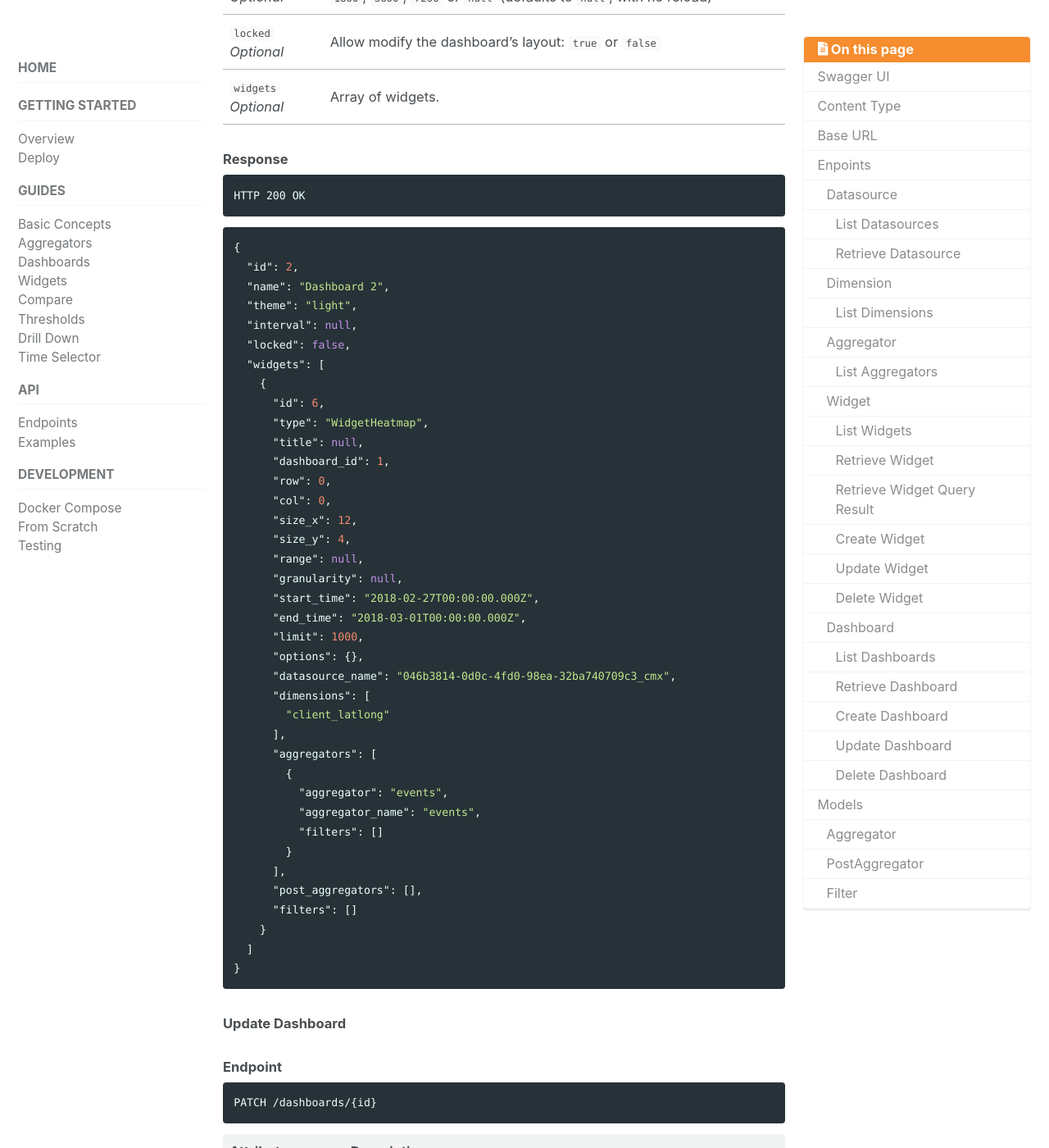
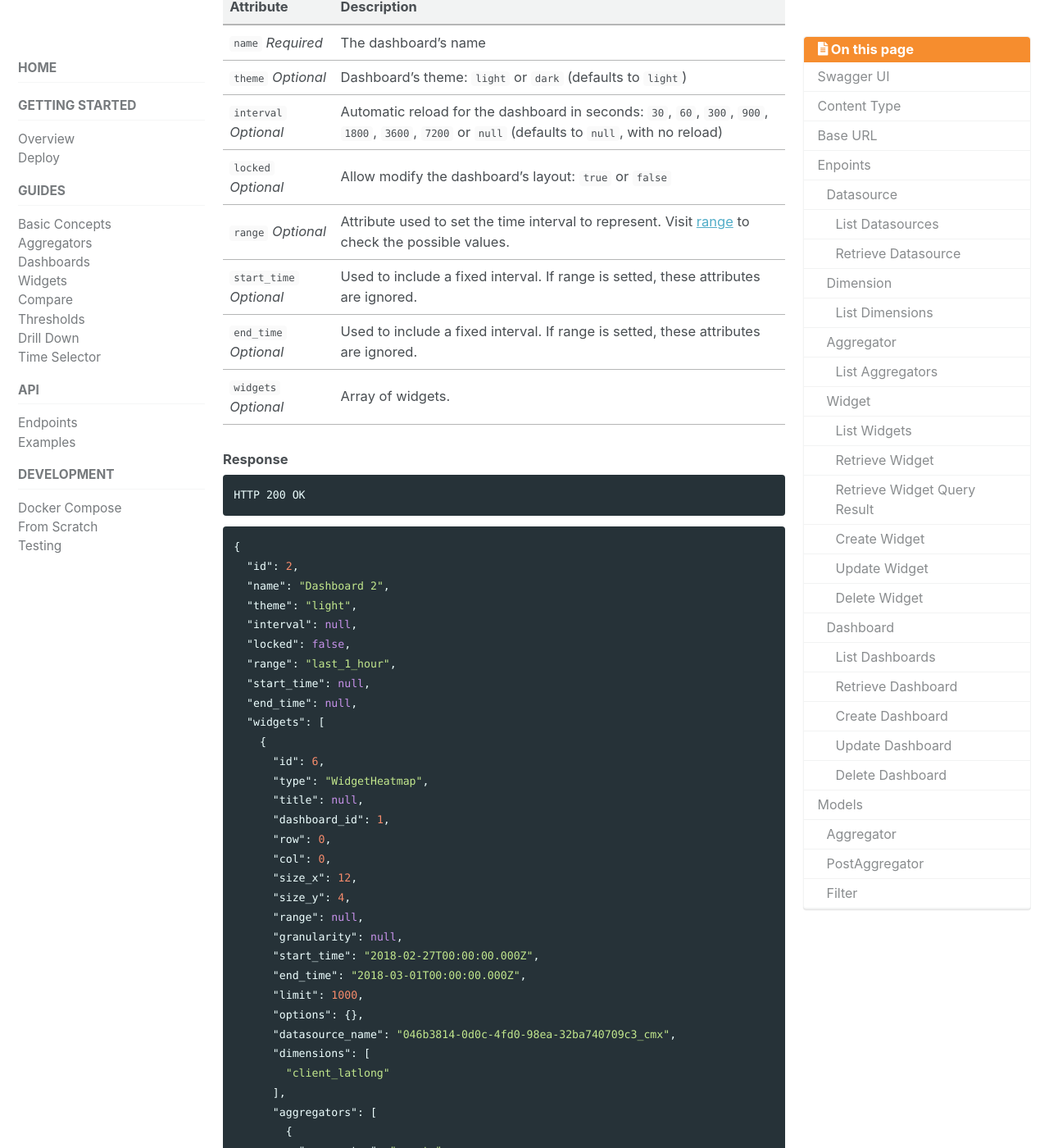
Before and after one commit to wizziebot/wizz-vis, a Jekyll site: the page built from docs/api/endpoints.md, in a window 1280 px wide and 1400 px high, scrolled down 22678 px. Shown: the whole window at 82% size. Built offline with Jekyll 4.4.1, drawn with Linux system fonts in a browser that asks for light colours; nearby versions of some CDN libraries; comment, search, counter and statistics services are not loaded; some of the changed text lies outside the part shown.

Commit message:
WIZZIE-2802: update doc about dashboards in the Endpoints section. (#201)

````diff
--- a/docs/api/endpoints.md
+++ b/docs/api/endpoints.md
@@ -702,6 +702,9 @@ HTTP 200 OK
     "theme": "light",
     "interval": null,
     "locked": false,
+    "range": "last_1_hour",
+    "start_time": null,
+    "end_time": null,
     "widgets": [
       {
         "id": 1,
@@ -788,6 +791,9 @@ HTTP 200 OK
     "theme": "light",
     "interval": null,
     "locked": false,
+    "range": "last_1_hour",
+    "start_time": null,
+    "end_time": null,
     "widgets": [
       {
         "id": 6,
@@ -846,6 +852,9 @@ HTTP 200 OK
   "theme": "light",
   "interval": null,
   "locked": false,
+  "range": "last_1_hour",
+  "start_time": null,
+  "end_time": null,
   "widgets": [
     {
       "id": 6,
@@ -895,6 +904,9 @@ POST /dashboards
 | `theme` *Optional* | Dashboard's theme: `light` or `dark` (defaults to `light`)  |
 | `interval` *Optional* | Automatic reload for the dashboard in seconds: `30`, `60`, `300`, `900`, `1800`, `3600`, `7200` or `null` (defaults to `null`, with no reload) |
 | `locked` *Optional* | Allow modify the dashboard's layout: `true` or `false` |
+| `range` *Optional* | Attribute used to set the time interval to represent. Visit [range]({{ '/guides/widgets#range' | relative_url }}) to check the possible values. |
+| `start_time` *Optional* | Used to include a fixed interval. If range is setted, these attributes are ignored. |
+| `end_time` *Optional* | Used to include a fixed interval. If range is setted, these attributes are ignored. |
 | `widgets` *Optional* | Array of widgets. |
 
 ##### Response
@@ -909,6 +921,9 @@ HTTP 200 OK
   "theme": "light",
   "interval": null,
   "locked": false,
+  "range": "last_1_hour",
+  "start_time": null,
+  "end_time": null,
   "widgets": [
     {
       "id": 6,
@@ -962,6 +977,9 @@ PATCH /dashboards/{id}
 | `theme` *Optional* | Dashboard's theme: `light` or `dark` (defaults to `light`)  |
 | `interval` *Optional* | Automatic reload for the dashboard in seconds: `30`, `60`, `300`, `900`, `1800`, `3600`, `7200` or `null` (defaults to `null`, with no reload) |
 | `locked` *Optional* | Allow modify the dashboard's layout: `true` or `false` |
+| `range` *Optional* | Attribute used to set the time interval to represent. Visit [range]({{ '/guides/widgets#range' | relative_url }}) to check the possible values. |
+| `start_time` *Optional* | Used to include a fixed interval. If range is setted, these attributes are ignored. |
+| `end_time` *Optional* | Used to include a fixed interval. If range is setted, these attributes are ignored. |
 
 ##### Response
 ```
@@ -975,6 +993,9 @@ HTTP 200 OK
   "theme": "light",
   "interval": null,
   "locked": false,
+  "range": "last_1_hour",
+  "start_time": null,
+  "end_time": null,
   "widgets": [
     {
       "id": 6,
````
